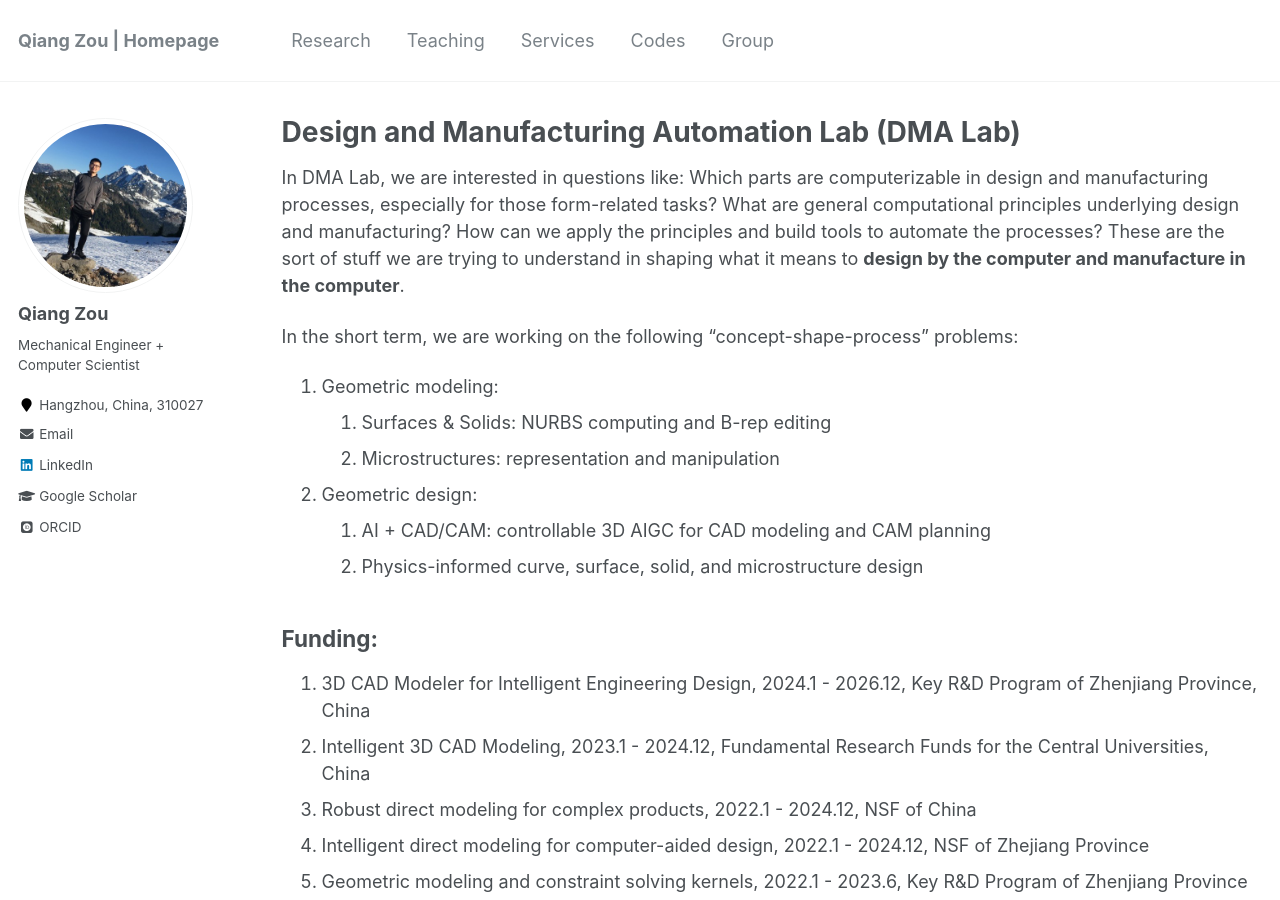
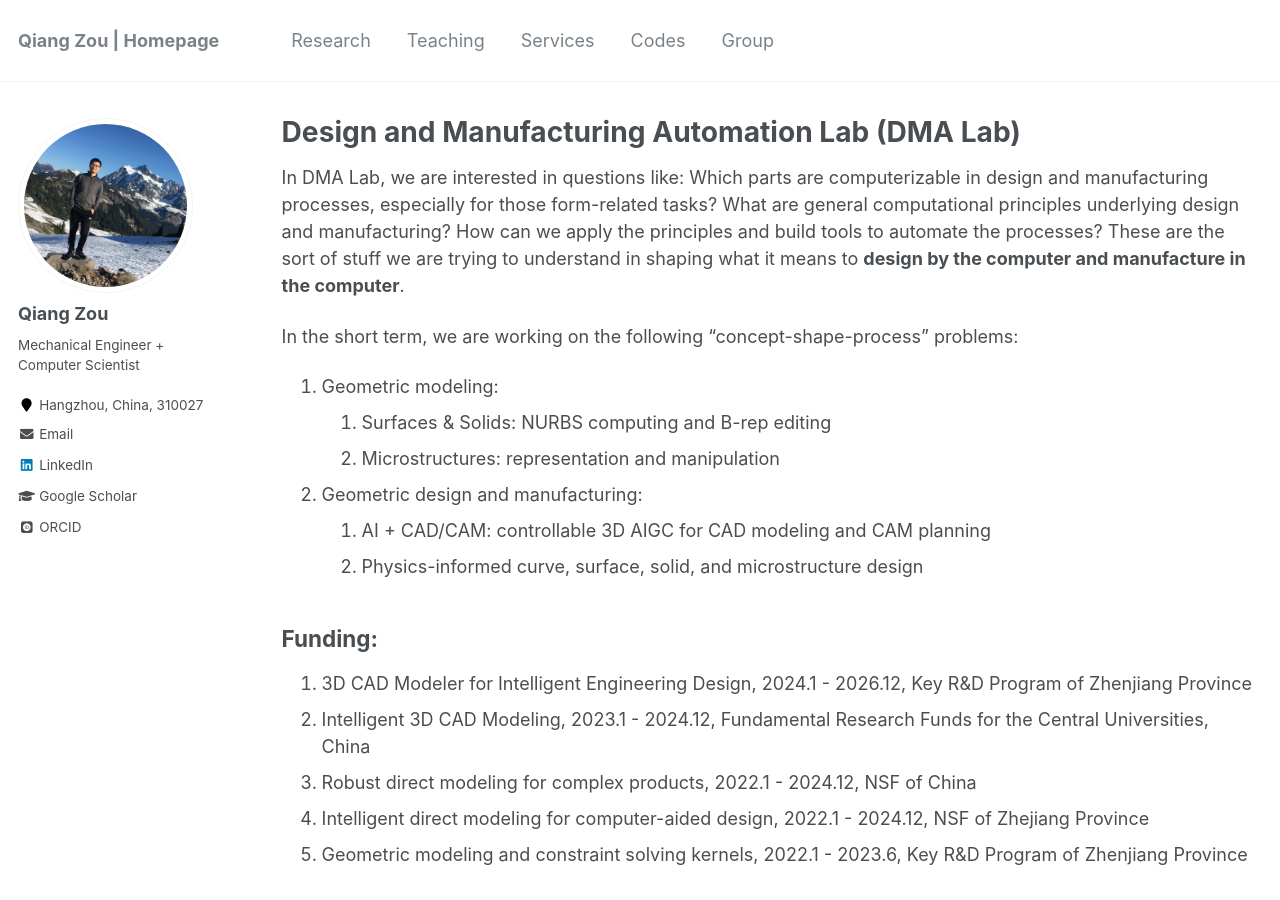
Before and after one commit to Qiang-Zou/Qiang-Zou.github.io, a Jekyll site: the page built from _pages/group.md, in a window 1280 px wide and 900 px high. Built offline with Jekyll 4.4.1, drawn with Linux system fonts in a browser that asks for light colours; some web fonts are replaced.

Commit message:
Update group.md

```diff
--- a/_pages/group.md
+++ b/_pages/group.md
@@ -22,13 +22,13 @@ In the short term, we are working on the following "concept-shape-process" probl
 1. Geometric modeling:
     1. Surfaces & Solids: NURBS computing and B-rep editing
     1. Microstructures: representation and manipulation
-1. Geometric design:
+1. Geometric design and manufacturing:
     1. AI + CAD/CAM: controllable 3D AIGC for CAD modeling and CAM planning
     1. Physics-informed curve, surface, solid, and microstructure design
 
 
 ## Funding:
-1. 3D CAD Modeler for Intelligent Engineering Design, 2024.1 - 2026.12, Key R&D Program of Zhenjiang Province, China
+1. 3D CAD Modeler for Intelligent Engineering Design, 2024.1 - 2026.12, Key R&D Program of Zhenjiang Province
 1. Intelligent 3D CAD Modeling, 2023.1 - 2024.12, Fundamental Research Funds for the Central Universities, China
 1. Robust direct modeling for complex products, 2022.1 - 2024.12, NSF of China
 1. Intelligent direct modeling for computer-aided design, 2022.1 - 2024.12, NSF of Zhejiang Province
```
